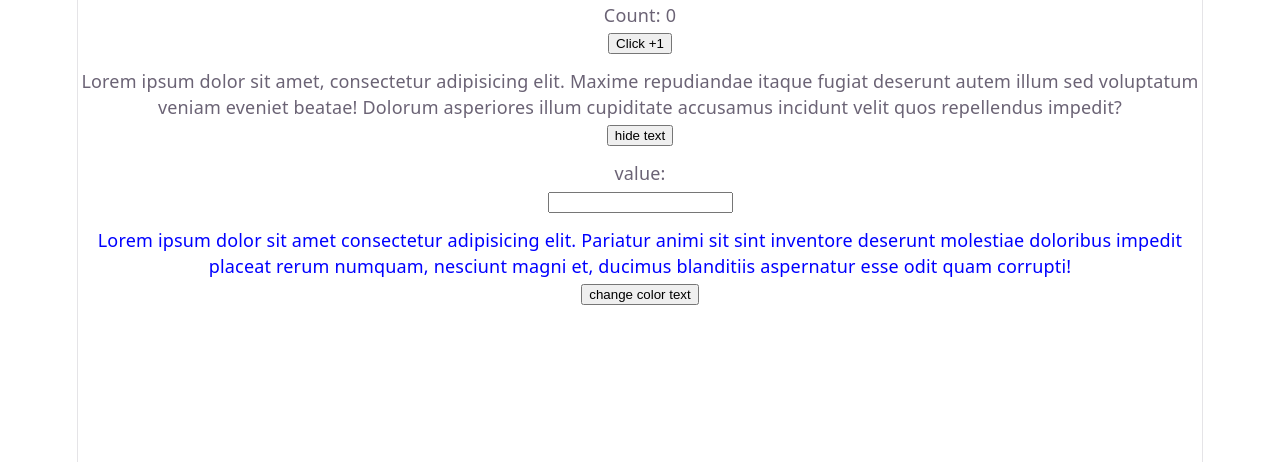
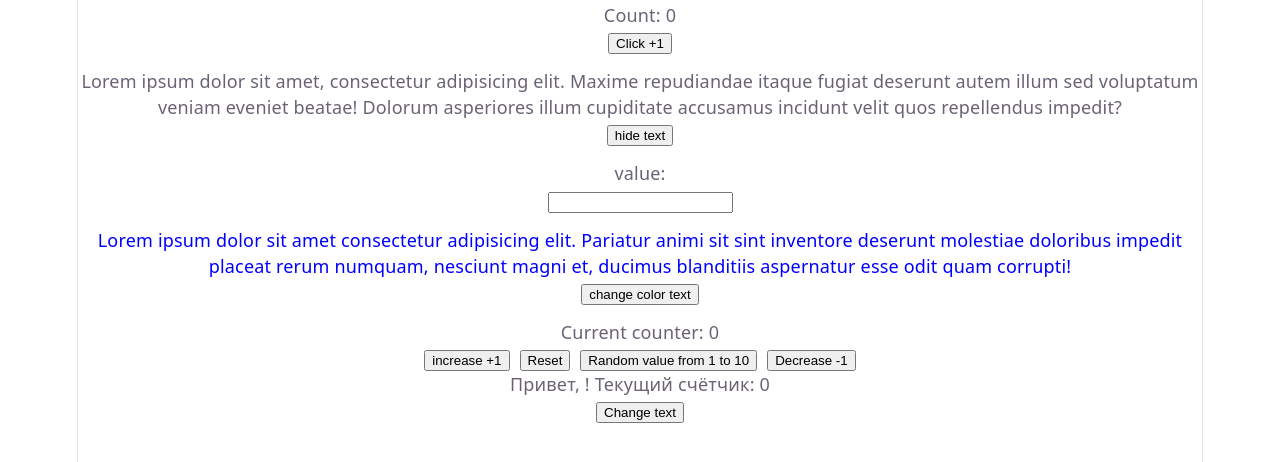
Before and after one commit to yermalovichsviataslau/rrr, a React (Vite) app: page / in a window 1280 px wide. Shown: the top 462 px of the page. Built offline with nearby package versions, Linux system fonts and the light colour scheme.

Commit message:
add components and logic

```diff
--- a/src/App.jsx
+++ b/src/App.jsx
@@ -1,19 +1,36 @@
+import { useState } from 'react'
 import './App.css'
 import ColorText from './components/ColorText'
 import Counter from './components/Counter'
 import LiveInput from './components/LiveInput'
+import ParentComponent from './components/ParentComponent'
 import ToggleText from './components/ToggleText'
+
 function App() {
+  const [name, setName] = useState('')
+
+
+
+
   const style = {
     border: '2px solid white',
     marginBottom: '10px',
+    bittonRight: '10px'
+
   }
+  const styleBtn ={
+    marginRight: '10px'
+  }
+
   return (
     <>
       <Counter style={style} />
       <ToggleText style={style}/>
-      <LiveInput style={style}/>
+      <LiveInput style={style} name={name} setName={setName}/>
       <ColorText style={style}/>
+
+      <ParentComponent style={style} styleBtn={styleBtn} name={name} setName={setName}/>
+
     </>
   )
 }
--- /dev/null
+++ b/src/components/ChildComponent.jsx
@@ -0,0 +1,7 @@
+function ChildComponent({ name, counter }) {
+  return (
+    <p>Привет, {name}! Текущий счётчик: {counter}</p>
+  )
+}
+
+export default ChildComponent
--- a/src/components/LiveInput.jsx
+++ b/src/components/LiveInput.jsx
@@ -1,17 +1,14 @@
-import { useState } from "react"
-
-function LiveInput({style}){
-  const [val, setVal] = useState('')
+function LiveInput({style, name, setName}){
 
   const handleChange = (event) =>{
-    setVal(event.target.value)
+    setName(event.target.value)
   }
 
   return (
 
     <div style={style}>
-      <p>value: {val}</p>
-      <input type="text" value={val} onChange={handleChange}/>
+      <p>value: {name}</p>
+      <input type="text" value={name} onChange={handleChange}/>
     </div>
   )
 }
--- /dev/null
+++ b/src/components/ParentComponent.jsx
@@ -0,0 +1,42 @@
+import { useState } from "react"
+import ChildComponent from "./ChildComponent"
+import SiblingComponent from "./SiblingComponent"
+
+function ParentComponent ({style, styleBtn, name}){
+  const [counter, setCounter] = useState(0)
+
+  const increase =()=>{
+    setCounter(prevCount => prevCount + 1)
+  }
+
+  const reset = ()=>{
+    setCounter(0)
+  }
+
+  const randomCount = () =>{
+    setCounter(Math.floor(Math.random() * 11))
+  }
+
+  const decrease = () =>{
+    if(counter === 0){
+      alert('not -count')
+      return
+    }
+    setCounter(prevCount => prevCount - 1)
+  }
+
+  return(
+    <div style={style}>
+      <p>Current counter: {counter}</p>
+      <button onClick={increase} style={styleBtn}>increase +1</button>
+      <button onClick={reset} style={styleBtn}>Reset</button>
+      <button onClick={randomCount} style={styleBtn}>Random value from 1 to 10</button>
+      <button onClick={decrease}>Decrease -1</button>
+
+      <ChildComponent name={name} counter={counter}/>
+      <SiblingComponent />
+    </div>
+  )
+}
+
+export default ParentComponent
--- /dev/null
+++ b/src/components/SiblingComponent.jsx
@@ -0,0 +1,18 @@
+import { useState } from "react"
+
+function SiblingComponent(){
+  const [text, setText] = useState('')
+
+  const handleClick =()=>{
+    setText('REDEV')
+  }
+
+  return(
+    <div>
+      <p>{text}</p>
+      <button onClick={handleClick}>Change text</button>
+    </div>
+  )
+}
+
+export default SiblingComponent
```
